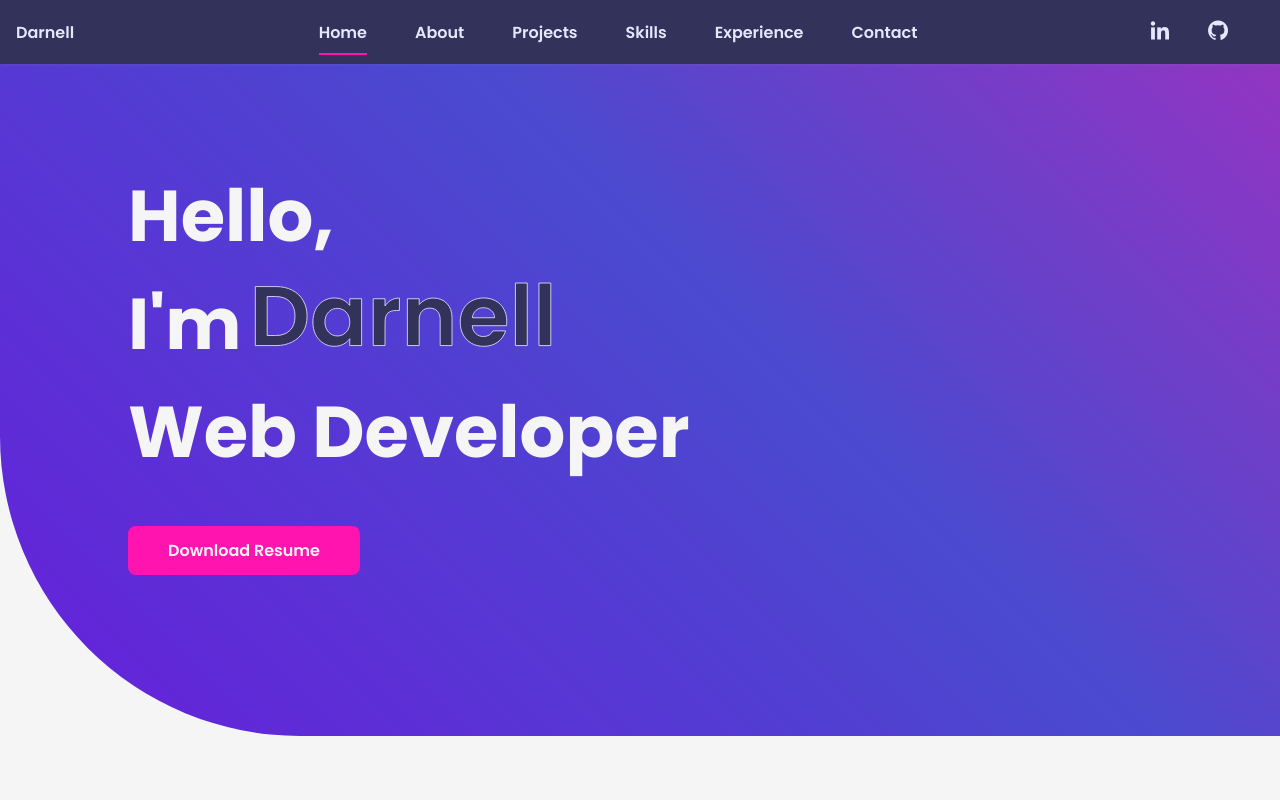
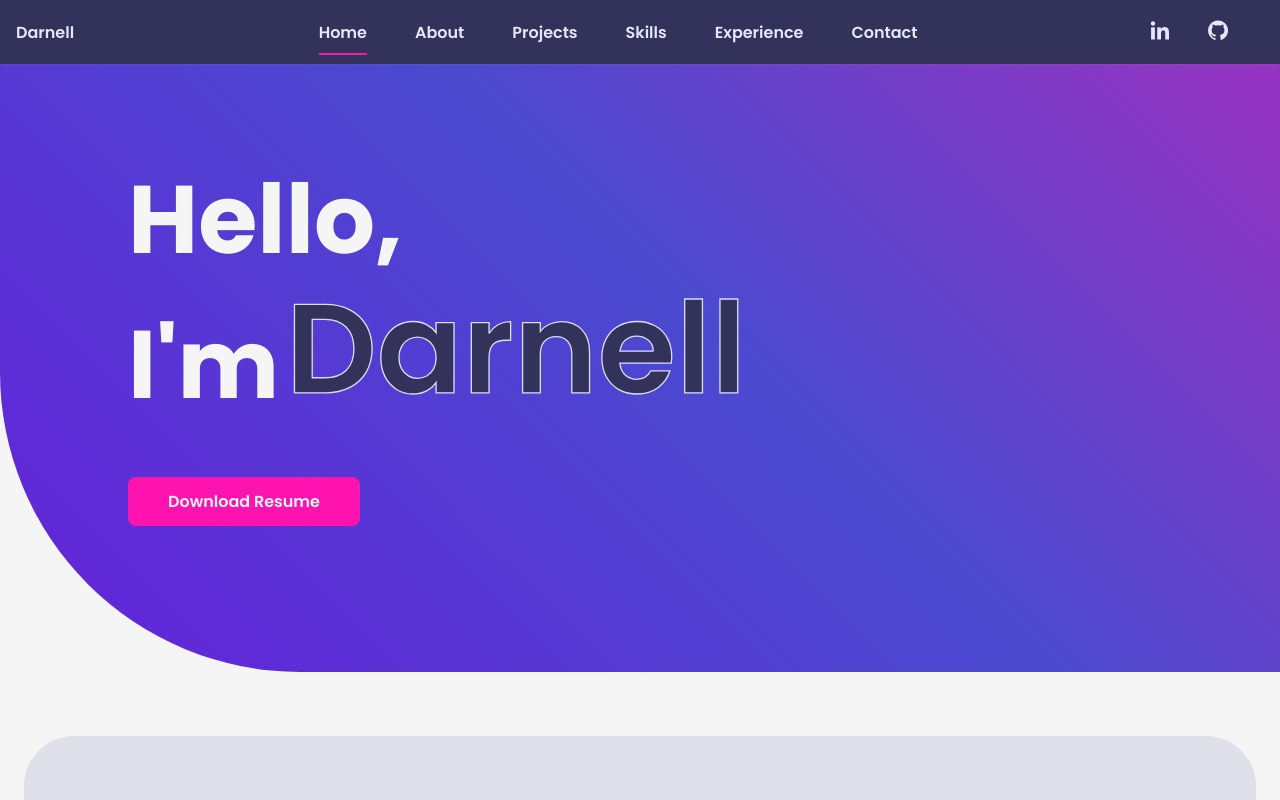
Before and after one commit to sir-nutty/Portfolio-1, a React (Create React App) app: page / in a window 1280 px wide. Shown: the top 800 px of the page. Built offline with nearby package versions, Linux system fonts and the light colour scheme.

Commit message:
Job Title Removal
- Removing job title from introduction
- Updated intro text styling to make text bigger for all screens
- Shortened the height of the introduction section

```diff
--- a/src/components/item/introduction.jsx
+++ b/src/components/item/introduction.jsx
@@ -10,7 +10,6 @@ export default function Introduction() {
         <br />
         <span className="title-2">I'm</span>
         <Name />
-        <br /> <span className="title-3">Web Developer</span>
       </h1>
     </div>
   );
--- a/src/css/index.css
+++ b/src/css/index.css
@@ -51,9 +51,9 @@
 :root {
   --body-font: "Poppins", sans-serif;
 
-  --big-font-size: 2.5rem;
+  --big-font-size: 3.8rem;
   --h2-font-size: 1.25rem;
-  --icon1-font-size: 1.5rem;
+  --icon1-font-size: 1.05rem;
   --normal-font-size: 0.938rem;
   --small-font-size: 0.8rem;
 }
@@ -270,7 +270,7 @@ img {
   display: flex;
   flex-direction: row;
   justify-content: space-evenly;
-  width: 150px;
+  width: 100px;
 }
 
 .social-icon {
@@ -294,7 +294,7 @@ img {
   background: var(--gradient-color);
   background: var(--gradient-2);
   background: var(--gradient-anim);
-  height: calc(100vh - 4rem);
+  height: calc(100vh - 8rem);
   max-width: initial;
   column-gap: initial;
   width: 100%;
@@ -846,7 +846,7 @@ img {
 @media screen and (max-width: 500px) and (max-height: 600px) {
   /*===== SMALL MOBILE =====*/
   :root {
-    --big-font-size: 2rem;
+    --big-font-size: 3.5rem;
     --h2-font-size: 1.5rem;
     --normal-font-size: 0.8rem;
   }
@@ -855,7 +855,7 @@ img {
 @media screen and (min-width: 600px) {
   /*===== LARGE MOBILE =====*/
   :root {
-    --big-font-size: 4rem;
+    --big-font-size: 4.5rem;
     --h2-font-size: 2rem;
     --normal-font-size: 1rem;
   }
@@ -919,9 +919,10 @@ img {
 @media screen and (min-width: 900px) {
   /*===== TABLET =====*/
   :root {
-    --big-font-size: 4.5rem;
+    --big-font-size: 6rem;
     --h2-font-size: 2rem;
     --normal-font-size: 1rem;
+    --icon1-font-size: 1.5rem;
   }
 
   /*===== LAYOUT =====*/
@@ -956,6 +957,11 @@ img {
 
   .nav_toggle {
     display: none;
+  }
+
+  /*===== SOCIALS =====*/
+  .socials {
+    width: 150px;
   }
 
   /*===== HOME =====*/
--- a/src/css/name-svg.css
+++ b/src/css/name-svg.css
@@ -1,5 +1,5 @@
 .name-svg {
-  width: 220px;
+  width: 300px;
   animation: fill 0.5s ease forwards 3s;
 }
 
@@ -26,12 +26,12 @@
 @media screen and (max-width: 500px) and (max-height: 600px) {
   /*===== SMALL MOBILE =====*/
   .name-svg {
-    width: 150px;
+    width: 180px;
   }
 }
 
-@media screen and (min-width: 600px) {
+@media screen and (min-width: 630px) {
   .name-svg {
-    width: 300px;
+    width: 450px;
   }
 }
--- a/src/css/title-animation.css
+++ b/src/css/title-animation.css
@@ -1,19 +1,13 @@
 /*===== HOME TITLE =====*/
 
-.home_title .title-1 {
+.intro_title .title-1 {
   animation: fade-in 2s ease-out;
 }
 
-.home_title .title-2 {
+.intro_title .title-2 {
   position: relative;
   opacity: 0;
   animation: fade-in-left 1s ease-in-out 0.5s forwards;
-}
-
-.home_title .title-3 {
-  position: relative;
-  opacity: 0;
-  animation: fade-in-below 0.8s ease-out 3s forwards;
 }
 
 .home_download {
```
